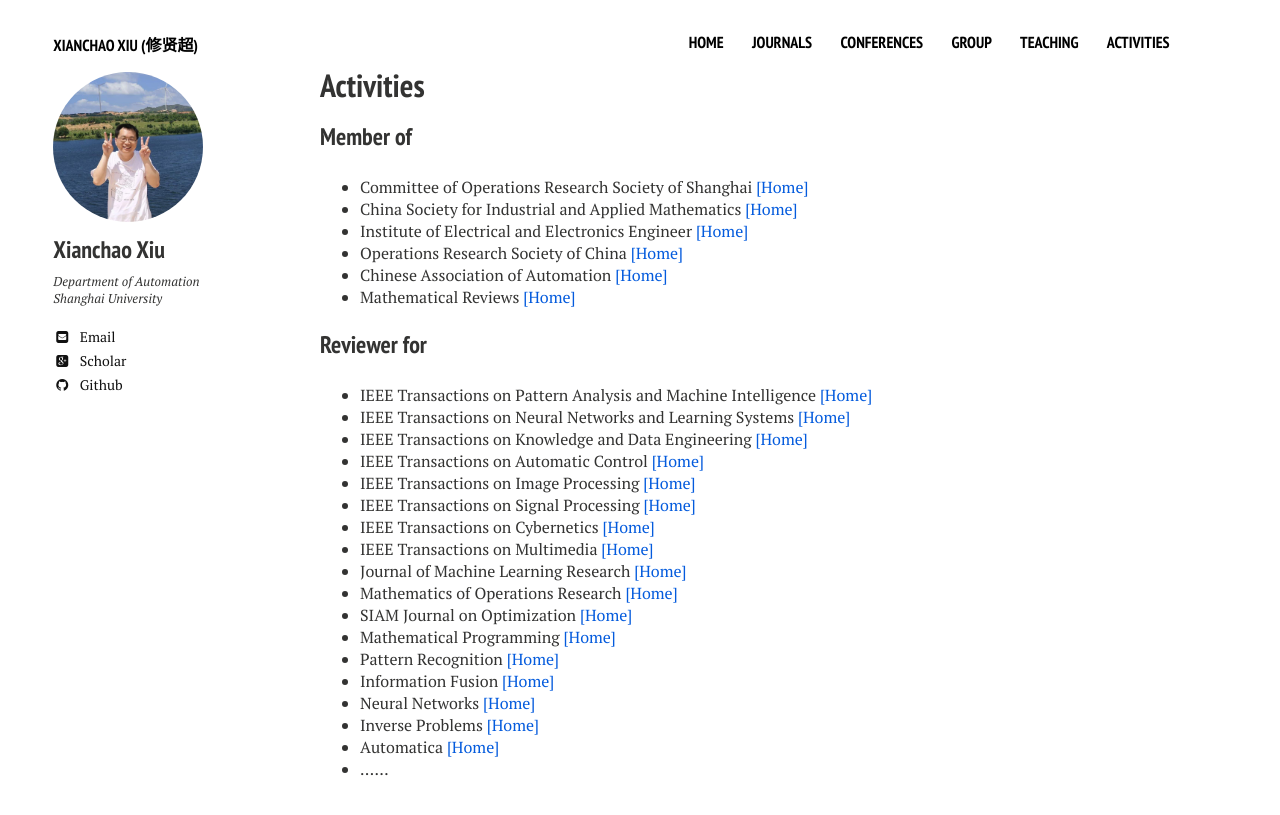
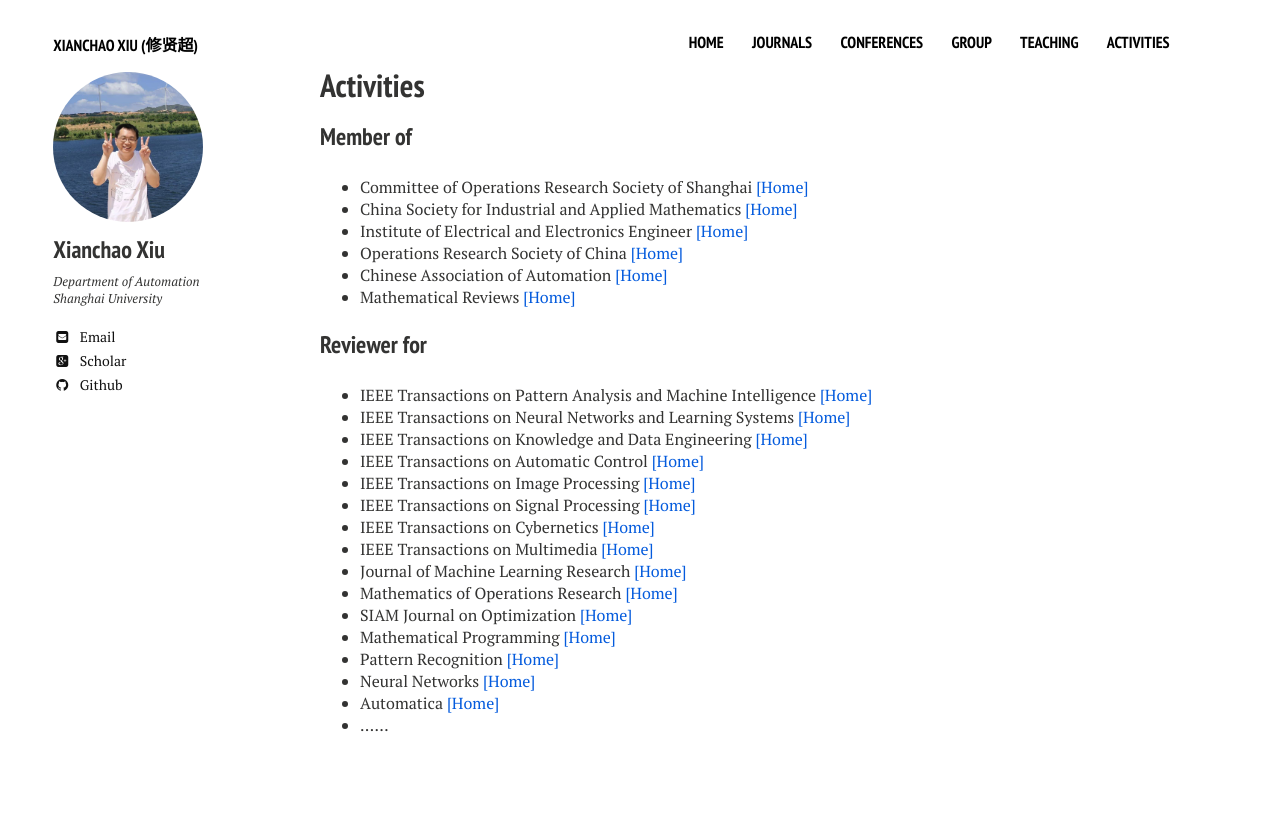
Before and after one commit to xianchaoxiu/xianchaoxiu.github.io, a Jekyll site: the page built from activities/index.md, in a window 1280 px wide. Shown: the top 815 px of the page. Built offline with Jekyll 4.4.1, drawn with Linux system fonts in a browser that asks for light colours; nearby versions of some CDN libraries.

Commit message:
Update index.md

```diff
--- a/activities/index.md
+++ b/activities/index.md
@@ -31,8 +31,6 @@ share: false
 * SIAM Journal on Optimization <a href="https://www.siam.org/publications/siam-journals/siam-journal-on-optimization/" class="textlink" target="_blank">[Home]</a> <br>
 * Mathematical Programming <a href="https://link.springer.com/journal/10107" class="textlink" target="_blank">[Home]</a> <br>
 * Pattern Recognition <a href="https://www.sciencedirect.com/journal/pattern-recognition" class="textlink" target="_blank">[Home]</a> <br>
-* Information Fusion <a href="https://www.sciencedirect.com/journal/information-fusion" class="textlink" target="_blank">[Home]</a> <br>
 * Neural Networks <a href="https://www.sciencedirect.com/journal/neural-networks" class="textlink" target="_blank">[Home]</a> <br>
-* Inverse Problems <a href="https://iopscience.iop.org/journal/0266-5611" class="textlink" target="_blank">[Home]</a> <br>
 * Automatica <a href="https://www.sciencedirect.com/journal/automatica" class="textlink" target="_blank">[Home]</a> <br>
 * ......
```
